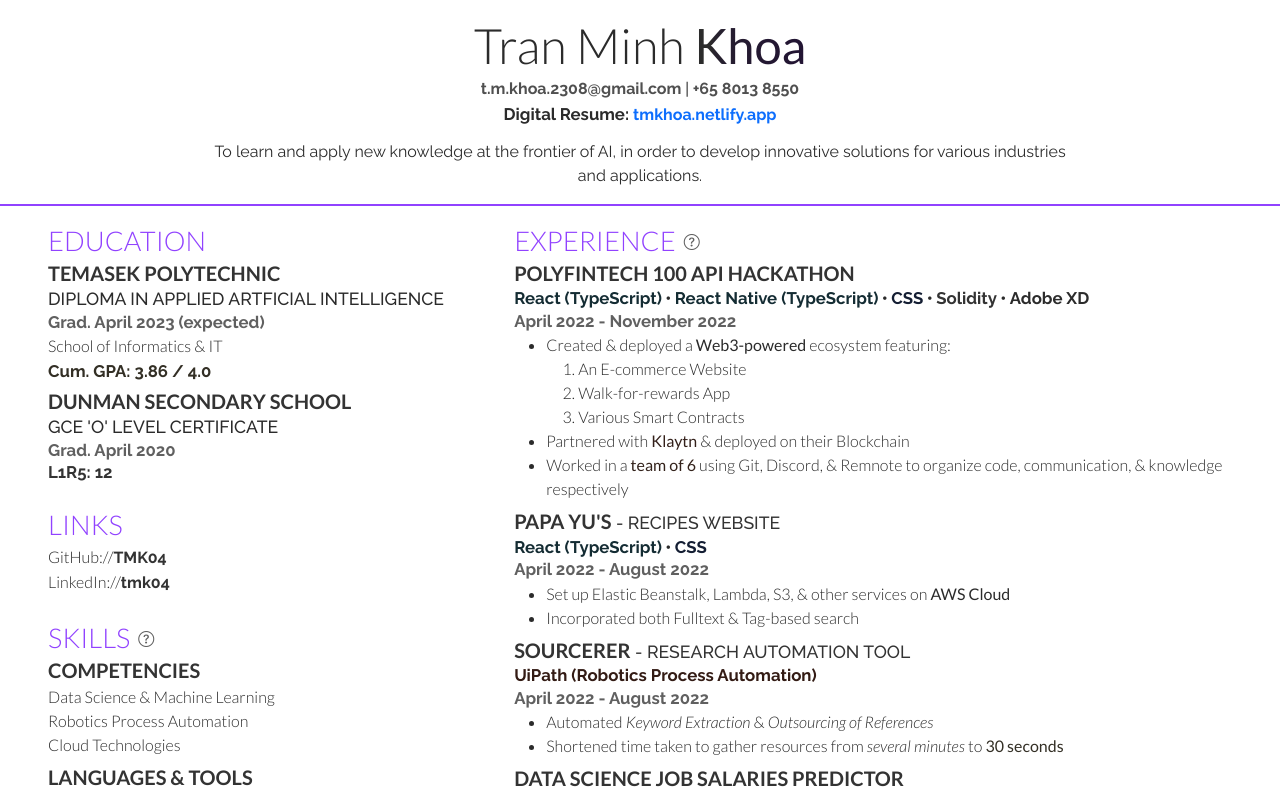
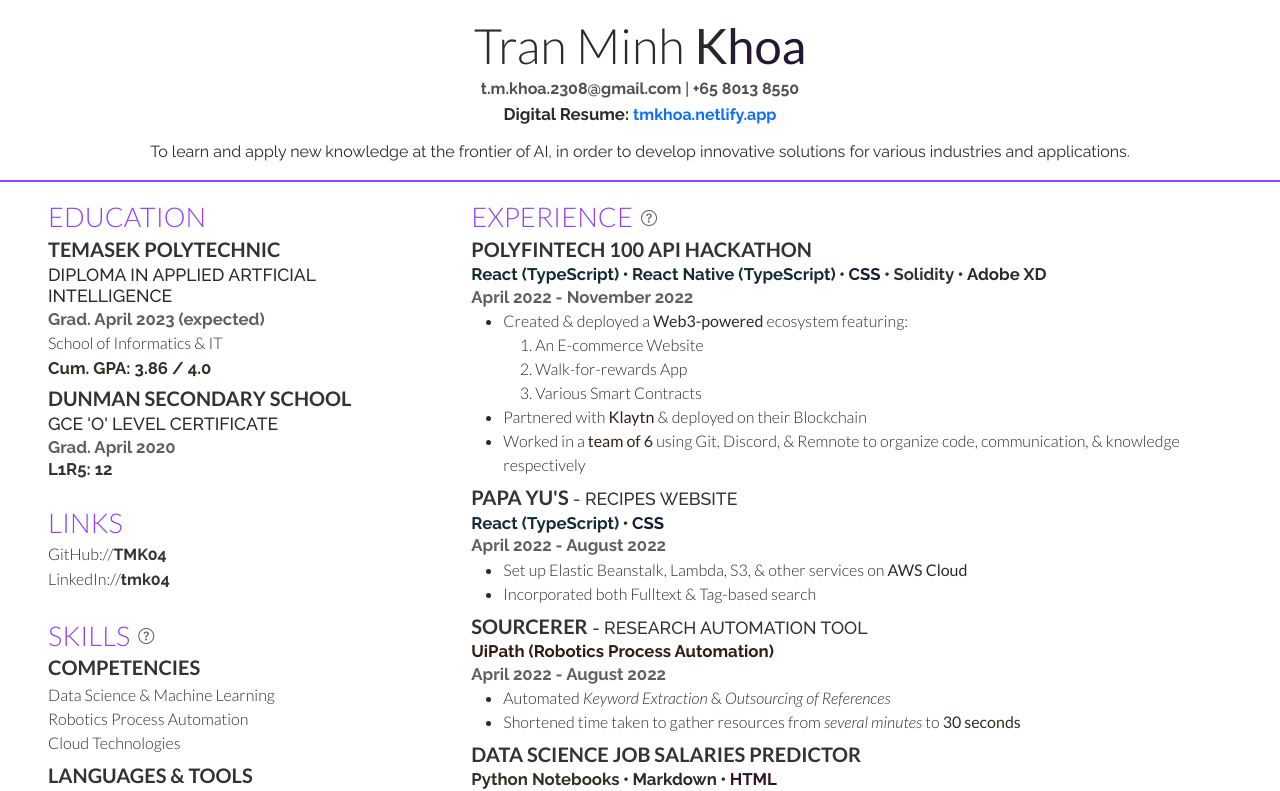
Before and after one commit to TMK04/resume, a React (Create React App) app: page / in a window 1280 px wide. Shown: the top 791 px of the page. Built offline with nearby package versions, Linux system fonts and the light colour scheme.

Commit message:
refactor(main): decouple lna from experience

```diff
--- a/src/App.css
+++ b/src/App.css
@@ -1,23 +1,6 @@
-#top-article,
-#top-aside {
-  flex-basis: 10%;
-}
-
-#top-article {
-  flex-grow: 2;
-}
-
 @media print {
-  #top-article {
-    break-before: page;
-    padding-top: 2rem;
+  #achievements {
+    padding-top: 2%;
+    page-break-before: always;
   }
 }
-
-#top-aside {
-  flex-grow: 1;
-}
-
-#objective {
-  width: 72%;
-}
--- a/src/App.tsx
+++ b/src/App.tsx
@@ -5,6 +5,7 @@ import Link from "./components/Link";
 import { NormalInline } from "./components/Normal";
 import { PrintSwitch } from "./components/Print";
 import { Separator, SeparatorInline } from "./components/Separators";
+import Split from "./components/Split";
 import EducationSection from "./sections/EducationSection";
 import ExperienceSection from "./sections/ExperienceSection";
 import LinksSection from "./sections/LinksSection";
@@ -60,16 +61,30 @@ function App() {
         </p>
       </header>
       <Separator />
-      <main className="d-block d-md-flex gap-5 mx-5">
-        <aside className="d-flex flex-column gap-3" id="top-aside">
-          <EducationSection />
-          <LinksSection />
-          <SkillsSection />
-        </aside>
-        <article className="d-flex flex-column gap-3" id="top-article">
-          <ExperienceSection />
-          <LnASection />
-        </article>
+      <main className="d-flex flex-column gap-3 mx-5">
+        <Split
+          article_children={
+            <>
+              <ExperienceSection />
+            </>
+          }
+          aside_children={
+            <>
+              <EducationSection />
+              <LinksSection />
+              <SkillsSection />
+            </>
+          }
+        />
+        <Split
+          article_children={
+            <>
+              <LnASection />
+            </>
+          }
+          aside_children={<></>}
+          id="achievements"
+        />
       </main>
       <Separator />
       <footer className="mx-5">
--- /dev/null
+++ b/src/components/Split.css
@@ -0,0 +1,11 @@
+.split > * {
+  flex-basis: 10%;
+}
+
+.split-aside {
+  flex-grow: 1;
+}
+
+.split-article {
+  flex-grow: 2.5;
+}
--- /dev/null
+++ b/src/components/Split.tsx
@@ -0,0 +1,17 @@
+import "./Split.css";
+
+export default function Split({
+  aside_children,
+  article_children,
+  ...props
+}: Omit<JSX.IntrinsicElements["div"], "children" | "className"> & {
+  aside_children: JSX.Element;
+  article_children: JSX.Element;
+}) {
+  return (
+    <div className="d-flex gap-5 split" {...props}>
+      <aside className="d-flex flex-column gap-3 split-aside">{aside_children}</aside>
+      <article className="d-flex flex-column gap-3 split-article">{article_children}</article>
+    </div>
+  );
+}
```
